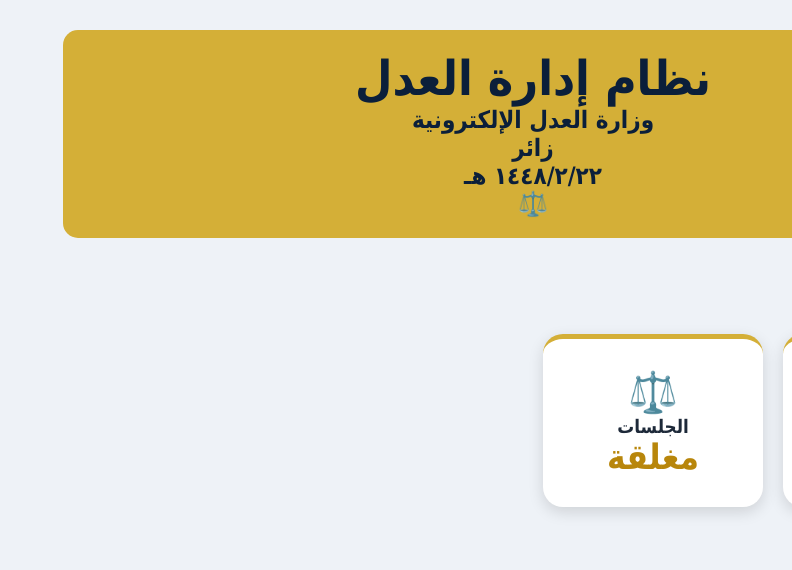
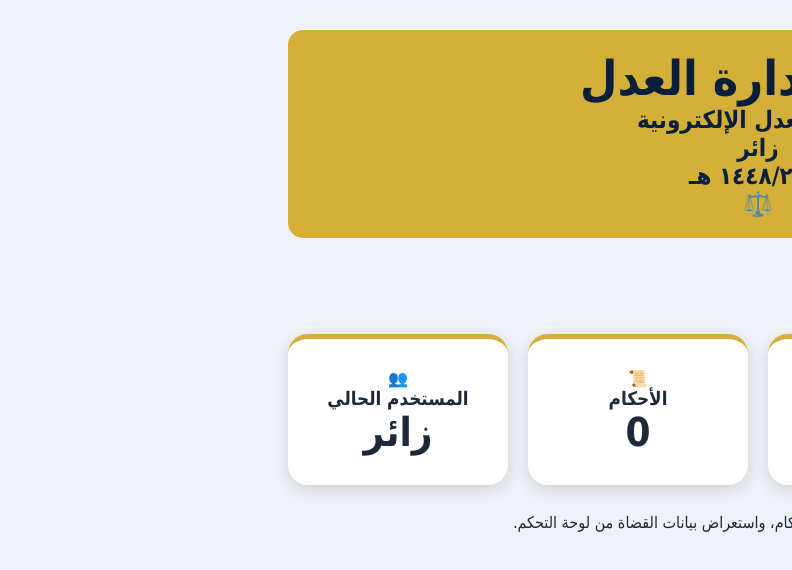
Before and after one commit to 38ed-ma/nice-justice, a Next.js app: page / in a window 1280 px wide. Shown: the top 570 px of the page, without its empty margins (488-1280 px from the left). Built offline with nearby package versions, Linux system fonts and the light colour scheme.

Commit message:
Update page.tsx

```diff
--- a/app/page.tsx
+++ b/app/page.tsx
@@ -2,88 +2,74 @@
 
 import { useEffect, useState } from "react"
 
+export default function Home() {
 
-export default function Home(){
+  const [role, setRole] = useState("")
 
-const [role,setRole] = useState("")
+  useEffect(() => {
+    const user = localStorage.getItem("role")
+    if (user) {
+      setRole(user)
+    }
+  }, [])
+
+  return (
+    <main>
+
+      <section className="hero">
+
+        <div>
+          <h1>⚖️ نظام وزارة العدل</h1>
+          <p>لوحة التحكم الرئيسية لإدارة القضايا والجلسات والأحكام.</p>
+        </div>
+
+        <div className="role-badge">
+          {role || "زائر"}
+        </div>
+
+      </section>
 
 
-useEffect(()=>{
+      <section className="dashboard">
 
-const user = localStorage.getItem("role")
+        <div className="card">
+          <span>📁</span>
+          <h3>القضايا</h3>
+          <h2>0</h2>
+        </div>
 
-if(user){
-setRole(user)
-}
+        <div className="card">
+          <span>👨‍⚖️</span>
+          <h3>القضاة</h3>
+          <h2>0</h2>
+        </div>
 
-},[])
+        <div className="card">
+          <span>📜</span>
+          <h3>الأحكام</h3>
+          <h2>0</h2>
+        </div>
+
+        <div className="card">
+          <span>👥</span>
+          <h3>المستخدم الحالي</h3>
+          <h2>{role || "زائر"}</h2>
+        </div>
+
+      </section>
 
 
+      <section className="welcome-card">
 
-return(
+        <h2>مرحباً بك 👋</h2>
 
-<main>
+        <p>
+          أهلاً بك في نظام وزارة العدل الإلكتروني.
+          يمكنك إدارة القضايا، متابعة الأحكام، واستعراض بيانات القضاة من لوحة التحكم.
+        </p>
 
-<h1>
-لوحة التحكم
-</h1>
+      </section>
 
-
-<h2>
-مرحباً بك 👋 {role}
-</h2>
-
-
-
-<div className="dashboard">
-
-
-<div className="card">
-
-<h2>📁</h2>
-<h3>القضايا</h3>
-<p>0</p>
-
-</div>
-
-
-
-<div className="card">
-
-<h2>⚖️</h2>
-<h3>الجلسات</h3>
-<p>
-{
-role === "قاضي" ? "متاحة" : "مغلقة"
+    </main>
+  )
 }
-</p>
-
-</div>
-
-
-
-{
-role === "مسؤول" &&
-
-<div className="card">
-
-<h2>👥</h2>
-<h3>إدارة المستخدمين</h3>
-<p>
-متاحة
-</p>
-
-</div>
-
-}
-
-
-
-</div>
-
-
-</main>
-
-)
-
-}
```
